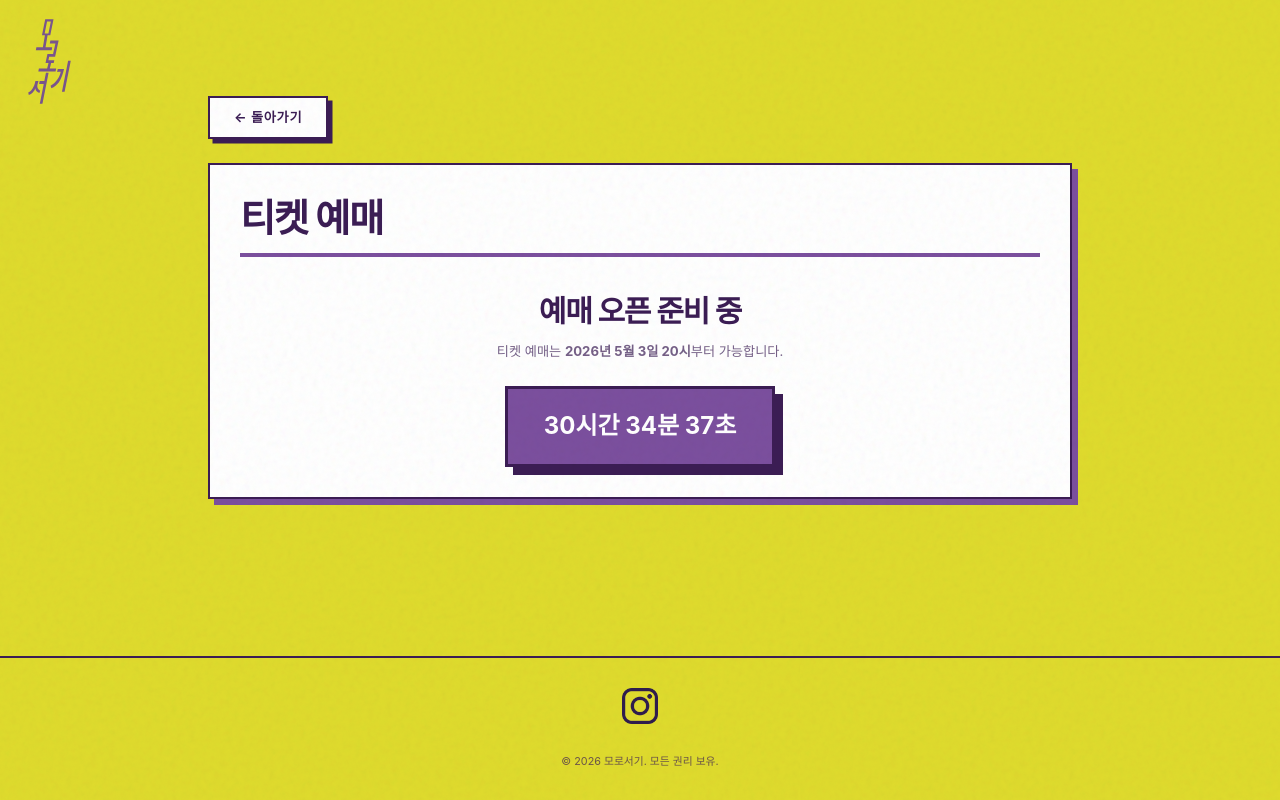
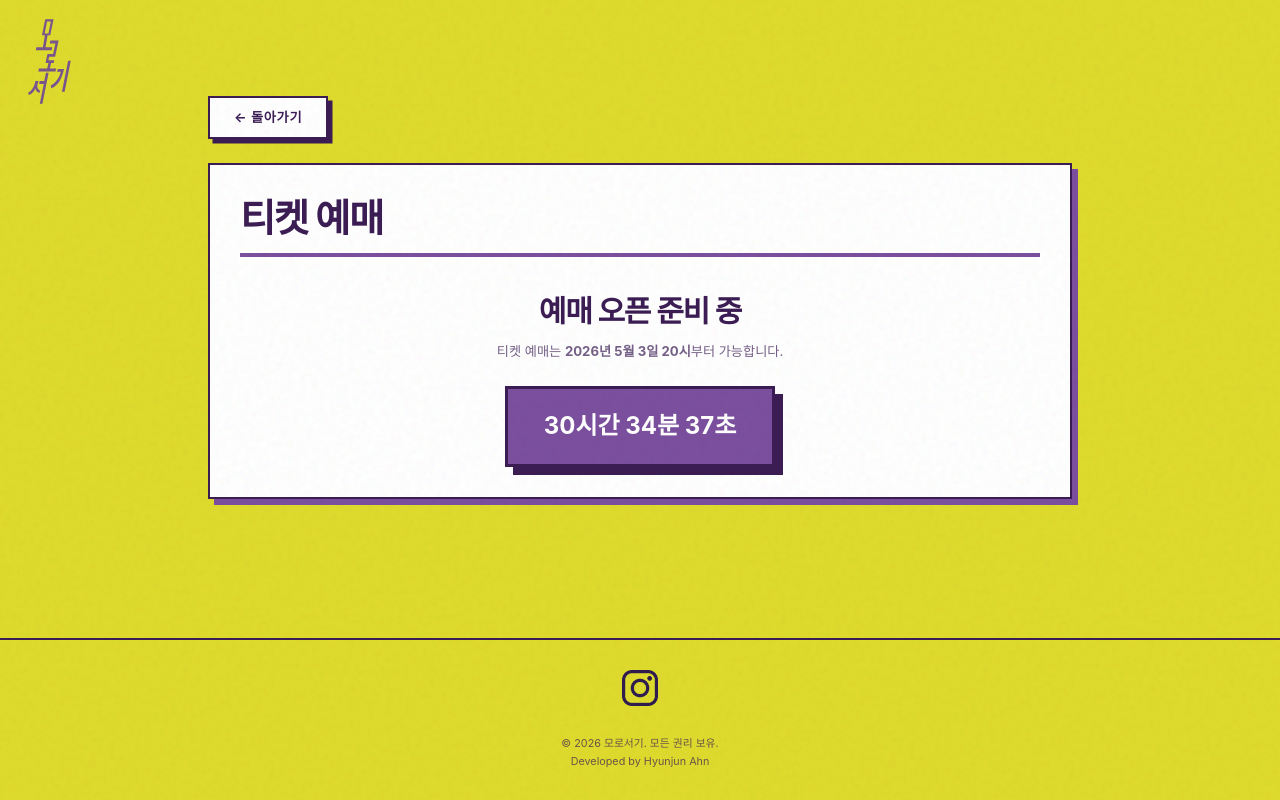
Before and after one commit to thisnicework/moroseogi, a React (Vite) app: page /booking in a window 1280 px wide. Built offline with nearby package versions, Linux system fonts and the light colour scheme; no server answers; the database is empty; a web font is replaced by a local one.

Commit message:
Update footer credits

```diff
--- a/src/components/Footer.tsx
+++ b/src/components/Footer.tsx
@@ -25,7 +25,8 @@ export default function Footer() {
         </a>
       </div>
       <p style={{ marginTop: '1.5rem', fontSize: '0.9rem', color: 'var(--text-muted)' }}>
-        © 2026 모로서기. 모든 권리 보유.
+        © 2026 모로서기. 모든 권리 보유.<br />
+        Developed by Hyunjun Ahn
       </p>
     </footer>
   )
```
